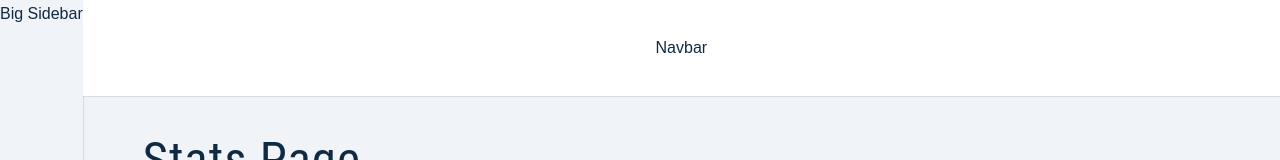
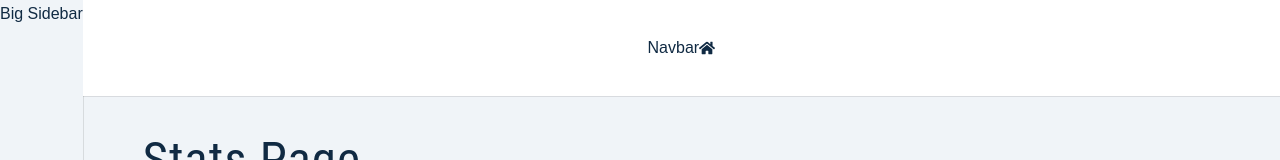
Before and after one commit to lkagan/jobify-client, a React (Create React App) app in the folder client/: page / in a window 1280 px wide. Shown: the top 160 px of the page. Built offline with nearby package versions, Linux system fonts and the light colour scheme; sample sign-in values are in the browser's storage.

Commit message:
Add react-icons library to project

```diff
--- a/client/package.json
+++ b/client/package.json
@@ -11,6 +11,7 @@
     "normalize.css": "^8.0.1",
     "react": "^18.0.0",
     "react-dom": "^18.0.0",
+    "react-icons": "^4.3.1",
     "react-router": "^6.3.0",
     "react-router-dom": "^6.3.0",
     "react-scripts": "5.0.1",
--- a/client/src/components/Navbar.js
+++ b/client/src/components/Navbar.js
@@ -1,10 +1,12 @@
 import React from 'react';
 import Wrapper from "../assets/wrappers/Navbar";
+import { FaHome } from "react-icons/fa";
 
 const Navbar = () => {
     return (
         <Wrapper>
             Navbar
+            <FaHome />
         </Wrapper>
     );
 };
```
Also changed, not shown: 1 other file (tests, documents, lock files or other folders).
